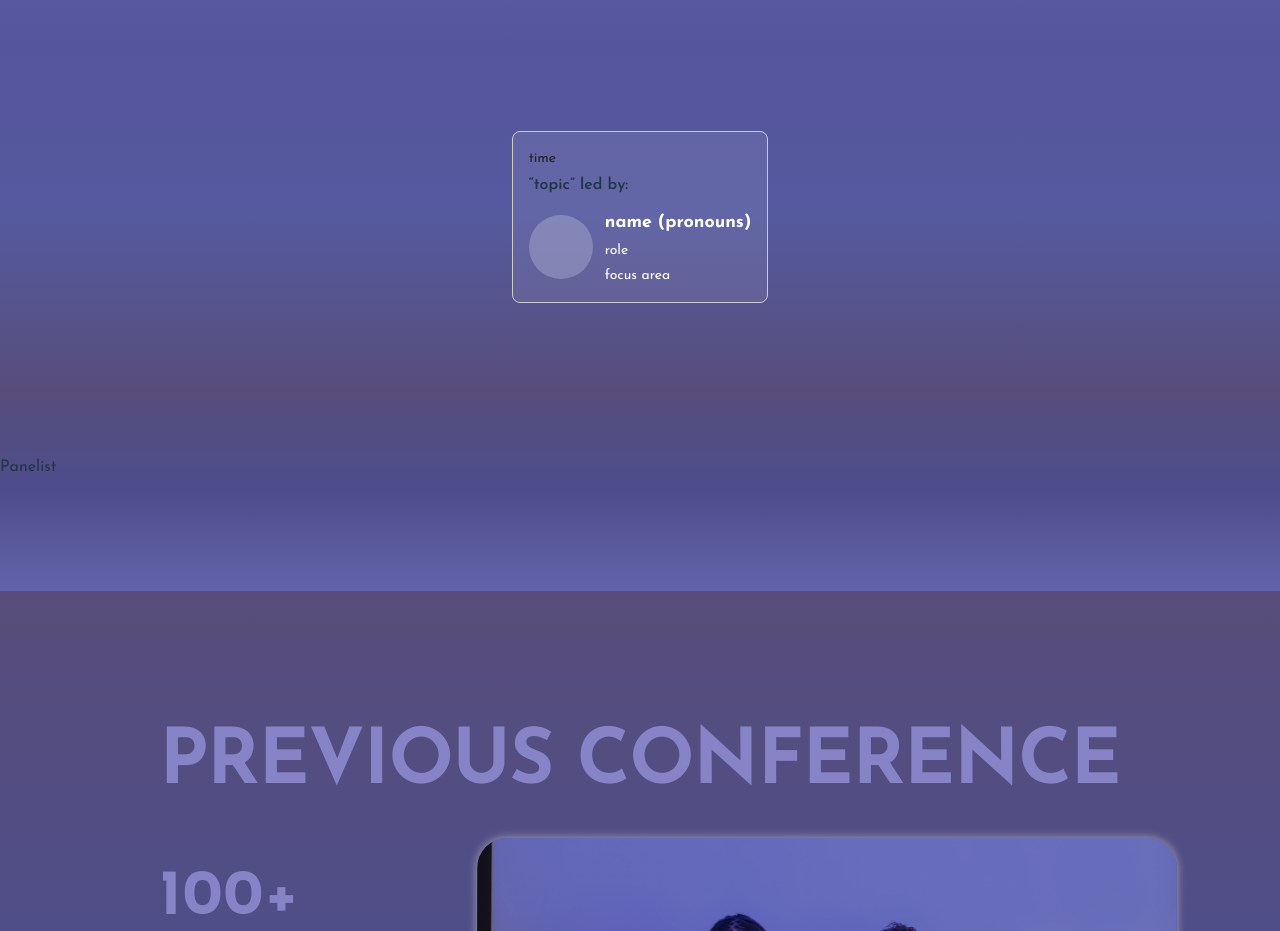
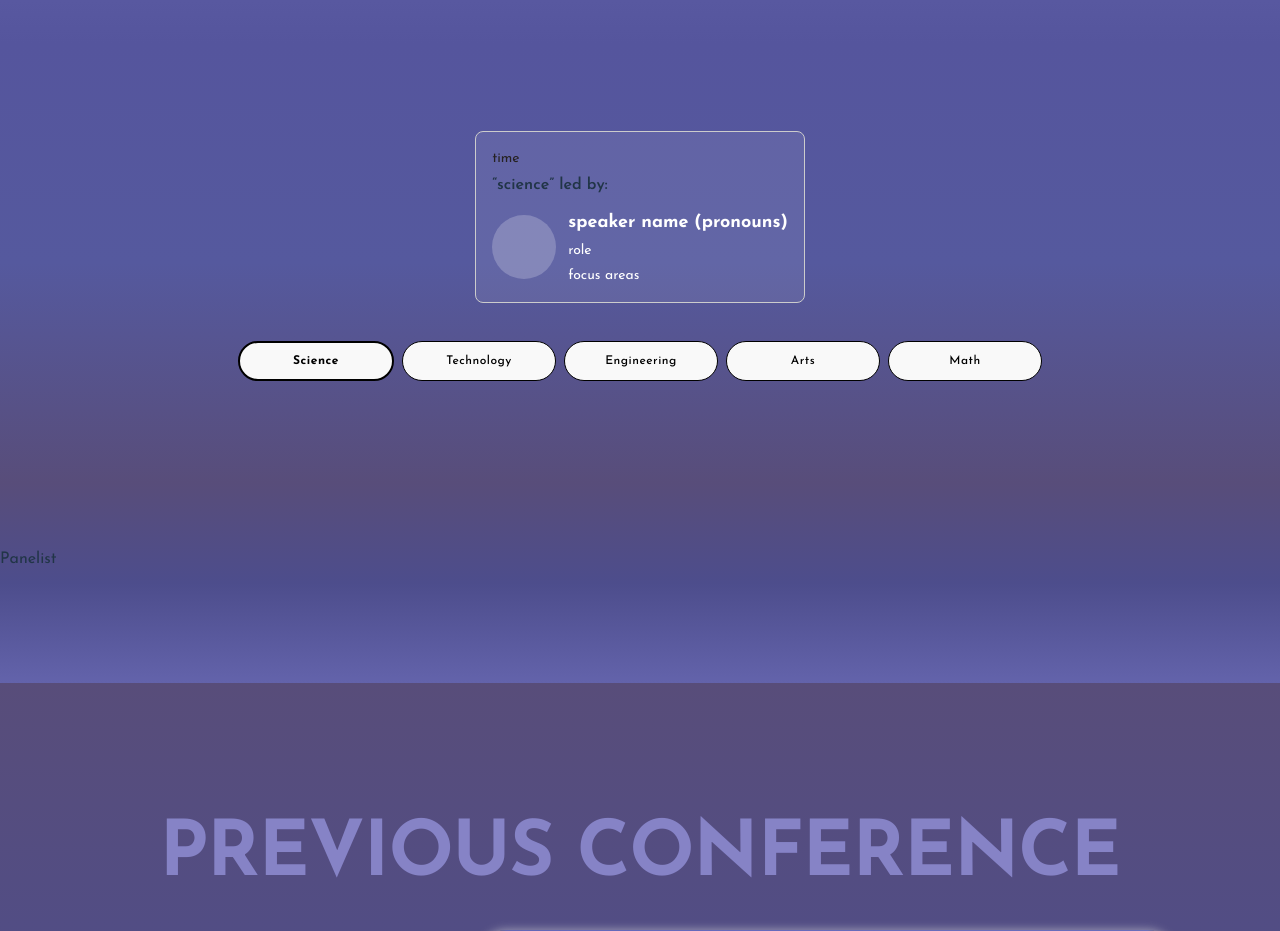
Before and after one commit to cassiemojar/gis-conference-website-2026, a React (Vite) app: page / in a window 1280 px wide. Shown: the part 1880-2811 px from the top of the page. Built offline with nearby package versions, Linux system fonts and the light colour scheme; a web font is replaced by a local one.

Commit message:
added STEAM category buttons to filter workshops

```diff
--- a/src/data/WorkshopData.jsx
+++ b/src/data/WorkshopData.jsx
@@ -1,12 +1,65 @@
+export const WORKSHOP_CATEGORIES = [
+  { id: "science", label: "Science" },
+  { id: "technology", label: "Technology" },
+  { id: "engineering", label: "Engineering" },
+  { id: "arts", label: "Arts" },
+  { id: "math", label: "Math" },
+];
+
 export const workshopData = [
   {
     id: "w1",
+    category: "science",
     time: "time",
-    topic: "topic",
-    speakerName: "name",
+    topic: "science",
+    speakerName: "speaker name",
     pronouns: "pronouns",
     role: "role",
-    focusAreas: "focus area",
+    focusAreas: "focus areas",
+    imageUrl: null,
+  },
+  {
+    id: "w2",
+    category: "technology",
+    time: "time",
+    topic: "tech",
+    speakerName: "speaker name",
+    pronouns: "pronouns",
+    role: "role",
+    focusAreas: "focus areas",
+    imageUrl: null,
+  },
+  {
+    id: "w3",
+    category: "engineering",
+    time: "time",
+    topic: "engineering",
+    speakerName: "speaker name",
+    pronouns: "pronouns",
+    role: "role",
+    focusAreas: "focus areas",
+    imageUrl: null,
+  },
+  {
+    id: "w4",
+    category: "arts",
+    time: "time",
+    topic: "arts",
+    speakerName: "speaker name",
+    pronouns: "pronouns",
+    role: "role",
+    focusAreas: "focus areas",
+    imageUrl: null,
+  },
+  {
+    id: "w5",
+    category: "math",
+    time: "time",
+    topic: "math",
+    speakerName: "speaker name",
+    pronouns: "pronouns",
+    role: "role",
+    focusAreas: "focus areas",
     imageUrl: null,
   },
 ];
--- a/src/sections/Workshop.jsx
+++ b/src/sections/Workshop.jsx
@@ -1,5 +1,6 @@
+import { useState } from "react";
 import "../styles/Workshop.css";
-import { workshopData } from "../data/WorkshopData.jsx";
+import { WORKSHOP_CATEGORIES, workshopData } from "../data/WorkshopData.jsx";
 
 function WorkshopCard({ workshop }) {
   const { time, topic, speakerName, pronouns, role, focusAreas, imageUrl } =
@@ -29,11 +30,28 @@ function WorkshopCard({ workshop }) {
 }
 
 export default function Workshop() {
+  const [activeCategory, setActiveCategory] = useState("science");
+  const filtered = workshopData.filter((w) => w.category === activeCategory);
+
   return (
     <div id="Workshops" className="workshop-section">
       <div className="workshop-section-inner">
-        <WorkshopCard workshop={workshopData[0]} />
+        {filtered.map((workshop) => (
+          <WorkshopCard key={workshop.id} workshop={workshop} />
+        ))}
       </div>
+      <nav className="workshop-nav-bar" aria-label="Workshop categories">
+        {WORKSHOP_CATEGORIES.map((cat) => (
+          <button
+            key={cat.id}
+            type="button"
+            className={activeCategory === cat.id ? "workshop-nav-item workshop-nav-item--active" : "workshop-nav-item"}
+            onClick={() => setActiveCategory(cat.id)}
+          >
+            {cat.label}
+          </button>
+        ))}
+      </nav>
     </div>
   );
 }
--- a/src/styles/Workshop.css
+++ b/src/styles/Workshop.css
@@ -7,7 +7,45 @@
 
   .workshop-section-inner {
     display: flex;
+    flex-wrap: wrap;
+    gap: 16px;
     justify-content: center;
+    margin-bottom: 24px;
+  }
+
+  .workshop-nav-bar {
+    display: flex;
+    align-items: center;
+    justify-content: space-between;
+    gap: 8px;
+    width: 100%;
+    min-height: 68px;
+    padding: 12px 24px;
+    border-radius: 15px;
+    flex-wrap: wrap;
+  }
+
+  .workshop-nav-item {
+    flex: 1 0 0;
+    min-width: 0;
+    display: flex;
+    align-items: center;
+    justify-content: center;
+    min-height: 40px;
+    padding: 8px 16px;
+    border: 1px solid currentColor;
+    border-radius: 20px;
+    font-family: "Josefin Sans", sans-serif;
+    font-size: 12px;
+    font-weight: 500;
+    letter-spacing: 0.5px;
+    cursor: pointer;
+    transition: border-width 0.2s ease, font-weight 0.2s ease;
+  }
+
+  .workshop-nav-item--active {
+    font-weight: 700;
+    border-width: 2px;
   }
 
   .workshop-card {
```
Lines whose indentation alone changed are shown as unchanged.
